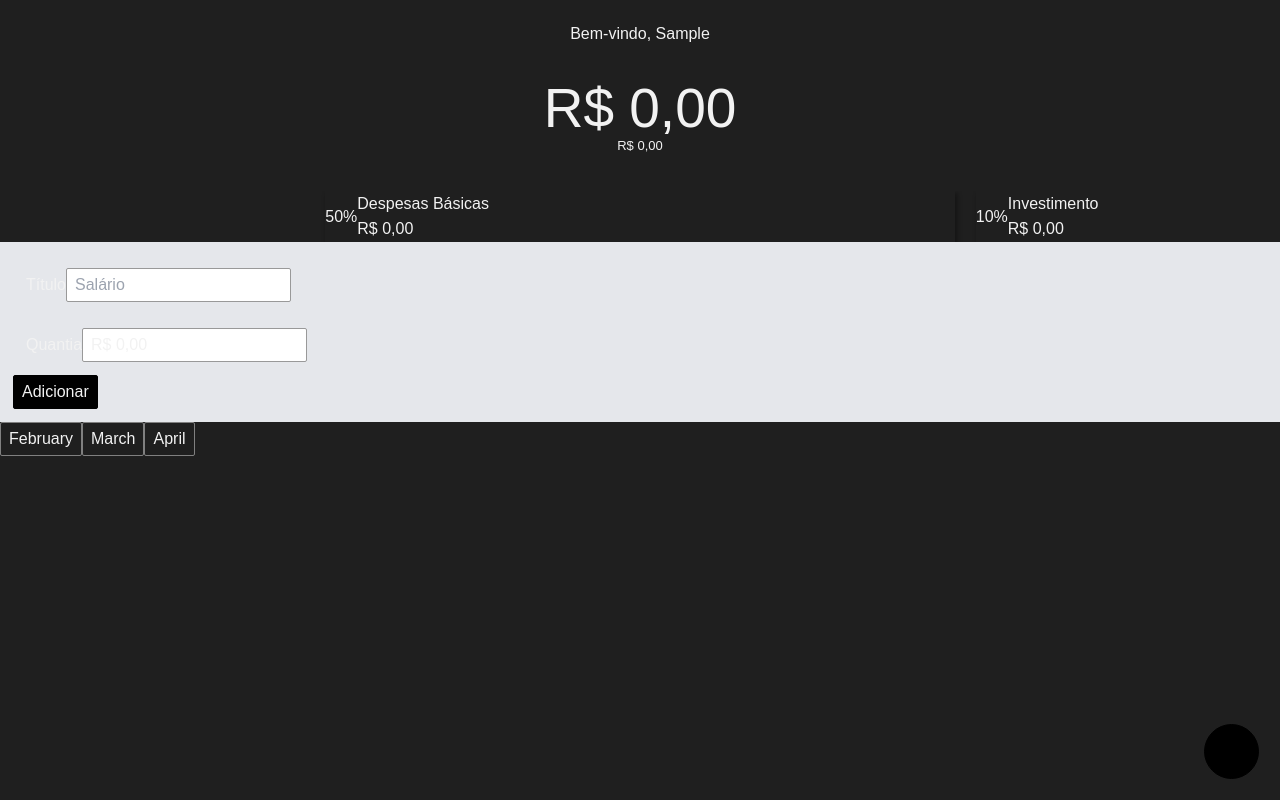
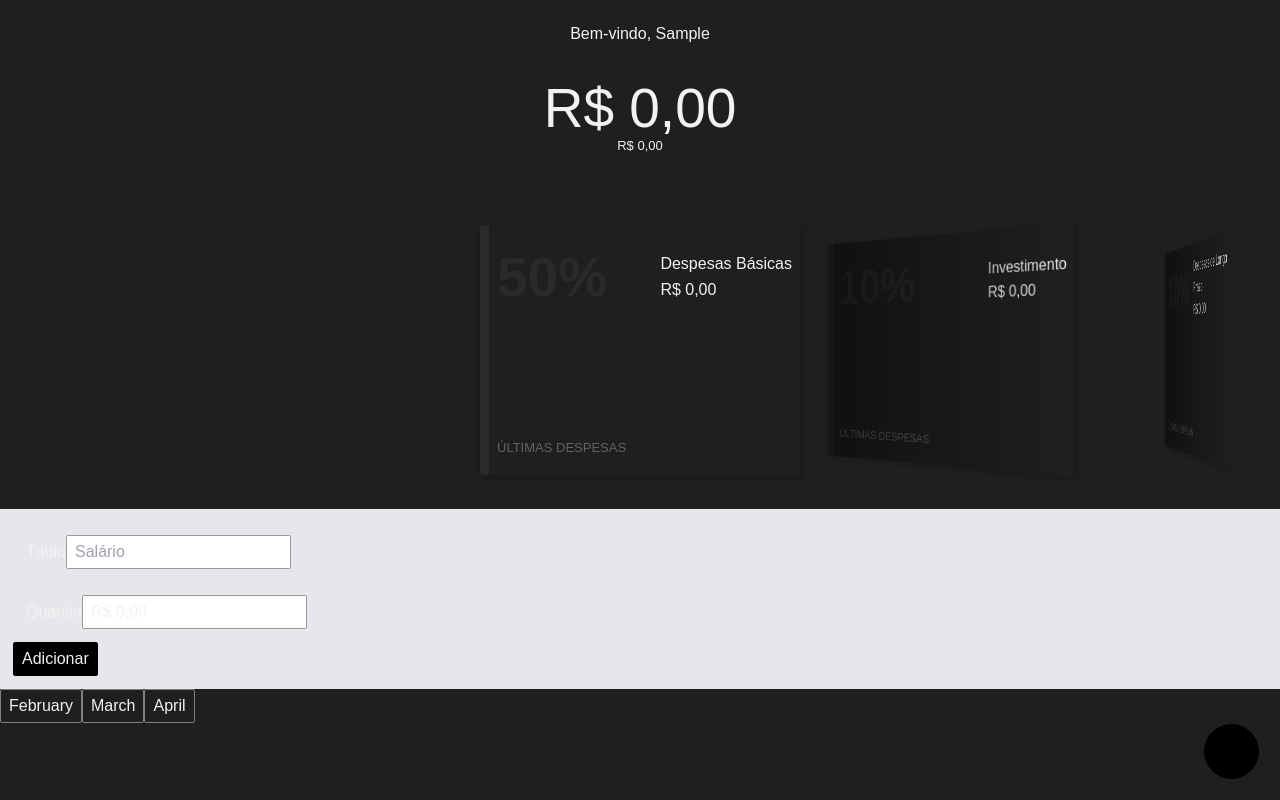
Before and after one commit to onathanmiranda/cofrinho, a React (Create React App) app: page /setup in a window 1280 px wide. Both pictures are taken after typing "Sample" into the empty fields and a click on the button "Salvar". Built offline with nearby package versions, Linux system fonts and the light colour scheme.

Commit message:
Finish Account Slider

```diff
--- a/src/components/atoms/format-percent/index.js
+++ /dev/null
@@ -1,6 +0,0 @@
-export default function FormatPercent({ children }){
-
-    const percentage = `${children * 100}%`
-
-    return <>{percentage}</>
-}
--- a/src/components/molecule/card-account/index.js
+++ b/src/components/molecule/card-account/index.js
@@ -1,8 +1,10 @@
 import { useSelector } from 'react-redux'
+import { Swiper, SwiperSlide } from 'swiper/react';
 
-import FormatPercent from '../../atoms/format-percent'
+import formatPercentage from '../../../helpers/formatPercentage'
 import formatCurrency from '../../../helpers/formatCurrency'
 
+import 'swiper/swiper.scss';
 import styles from './styles.module.scss'
 
 export default function CardAccount({ id, className, style }){
@@ -18,15 +20,33 @@ export default function CardAccount({ id, className, style }){
 
     return (
         <a style={style} className={`${styles.card} ${className || ''}`} href={`accounts/${account.id}`}>
-            <div>
-                <FormatPercent>
-                    {account.quota}
-                </FormatPercent>
+          <header className={styles.header}>
+            <div className={styles.quota}>
+              {formatPercentage(account.quota)}
             </div>
             <div>
-                <h3>{account.title}</h3>
-                <p>{formatCurrency( remainingTotal )}</p>
+              <h3>{account.title}</h3>
+              <p>{formatCurrency( remainingTotal )}</p>
             </div>
+          </header>
+          <section className={styles.expenses}>
+            <h3 className={styles.latestExpensesTitle}>Últimas despesas</h3>
+            <Swiper
+              spaceBetween={5}
+              slidesPerView={'auto'}
+              freeMode={true}
+              className={styles.expensesSwaper}
+            >
+              {expenses.map((expense) => {
+                return (
+                  <SwiperSlide className={styles.expense} key={expense.id}>
+                    <div className={styles.expenseTitle}>{expense.title}</div>
+                    {formatCurrency( expense.amount )}
+                  </SwiperSlide>
+                );
+              })}
+            </Swiper>
+          </section>
         </a>
     )
 }
--- a/src/components/molecule/card-account/styles.module.scss
+++ b/src/components/molecule/card-account/styles.module.scss
@@ -1,6 +1,50 @@
+$box-shadow: .2rem .2rem .4rem .3rem rgba(20, 20, 17, 0.3);
+
 .card {
   display: flex;
+  flex-direction: column;
+  justify-content: space-between;
+  box-shadow: $box-shadow;
+  width: 100%;
+  height: 25rem;
+  border-left: .9rem solid rgba(255,255,255,.05);
+  margin: auto;
+  border-radius: .4rem;
+  padding: .8rem;
+}
+.header {
+  display: flex;
   align-items: center;
-  box-shadow: .2rem .3rem .4rem .1rem rgba(0,0,0,.3);
+  justify-content: space-between;
+}
+.quota {
+  font-size: 5.5rem;
+  color: rgba(255,255,255, .05);
+  font-weight: 900;
+  margin-right: 2.1rem;
+}
+
+.latestExpensesTitle {
+  font-size: 1.3rem;
+  text-transform: uppercase;
+  margin-bottom: .8rem;
+  color: rgba(255,255,255,.3);
+}
+.expensesSwaper {
   width: 100%;
 }
+.expense {
+  max-width: 8.9rem;
+  height: 5.5rem;
+  box-shadow: $box-shadow;
+  font-size: 1.3rem;
+  background: rgba(0,0,0,.3);;
+  padding: .5rem;
+  border-radius: .4rem;
+  color: rgba(255,255,255,.7);
+}
+.expenseTitle {
+  white-space: nowrap;
+  overflow: hidden;
+  text-overflow: ellipsis;
+}
--- a/src/components/organism/carousel-accounts/index.js
+++ b/src/components/organism/carousel-accounts/index.js
@@ -1,11 +1,15 @@
 import { useSelector } from "react-redux"
 import { Swiper, SwiperSlide } from 'swiper/react';
+import SwiperCore, { EffectCoverflow } from 'swiper/core';
 
 import 'swiper/swiper.scss';
+import "swiper/components/effect-coverflow/effect-coverflow.min.css";
 
 import CardAccount from "../../molecule/card-account"
 
 import styles from './styles.module.scss'
+
+SwiperCore.use([ EffectCoverflow ]);
 
 export default function AccountsCarousel(){
 
@@ -13,13 +17,15 @@ export default function AccountsCarousel(){
 
   return (
     <Swiper
-      spaceBetween={21}
-      slidesPerView={2}
+      spaceBetween={5}
+      slidesPerView={'auto'}
       centeredSlides={true}
       freeMode={true}
+      className={styles.swiper}
+      effect={'coverflow'}
     >
       {accounts.map(( account, index ) => (
-        <SwiperSlide key={ account.id }>
+        <SwiperSlide key={ account.id } style={{ maxWidth: '32rem' }}>
           <CardAccount
             id={ account.id }
           />
--- a/src/components/organism/carousel-accounts/styles.module.scss
+++ b/src/components/organism/carousel-accounts/styles.module.scss
@@ -1,10 +1,7 @@
 $height: 50rem;
 
-.carousel {
-  width: 100%;
-  overflow: hidden;
-  position: relative;
-  height: $height;
+.swiper {
+  padding: 3.4rem 0;
 }
 
 .card {
--- /dev/null
+++ b/src/helpers/formatPercentage.js
@@ -0,0 +1,3 @@
+export default function formatPercentage(value){
+  return `${value * 100}%`
+}
```
